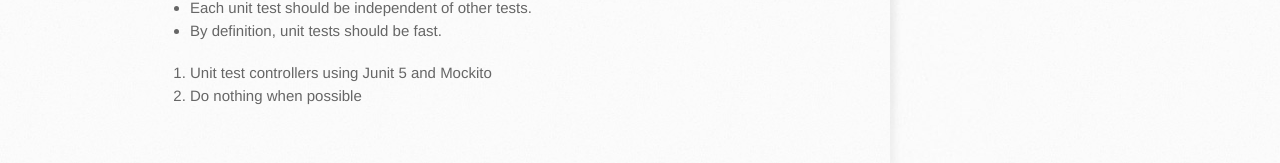
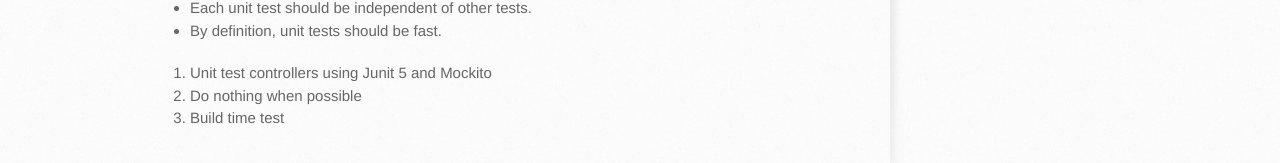
Before and after one commit to jeck7/jeck7.github.io, a Jekyll site: the page built from index.md, in a window 1280 px wide. Shown: the part 475-638 px from the top of the page. Built offline with Jekyll 4.4.1, drawn with Linux system fonts in a browser that asks for light colours.

Commit message:
build test

```diff
--- a/index.md
+++ b/index.md
@@ -19,3 +19,4 @@ layout: default
 
 2. Unit test controllers using Junit 5 and Mockito
 3. Do nothing when possible
+4. Build time test
```
